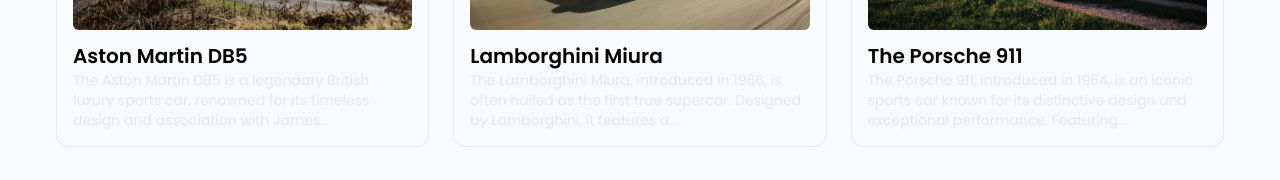
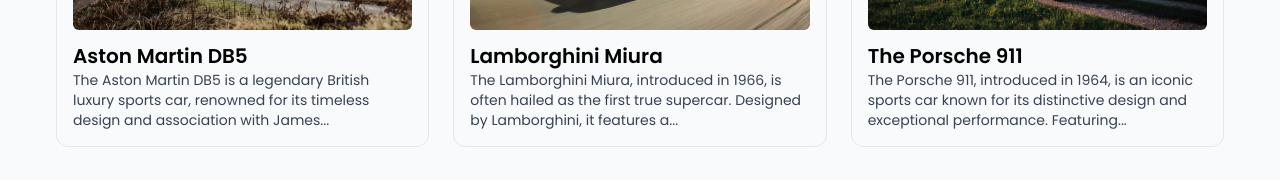
Before and after one commit to AdityaShinde-git/NextSamplePort, a Next.js app: page / in a window 1280 px wide. Shown: the part 1291-1471 px from the top of the page. Built offline with nearby package versions, Linux system fonts and the light colour scheme.

Commit message:
first-commit

```diff
--- a/app/components/Projects.tsx
+++ b/app/components/Projects.tsx
@@ -37,7 +37,7 @@
         >
           <img src={project.image} alt={project.title} className="rounded-md mb-3" />
           <h3 className="text-xl font-semibold">{project.title}</h3>
-          <p className="text-sm text-gray-200">{truncateText(project.description, 20)}</p>
+          <p className=" text-gray-700 text-sm dark:text-gray-200">{truncateText(project.description, 20)}</p>
         </Link>
       ))}
 
--- a/app/projects/[id]/page.tsx
+++ b/app/projects/[id]/page.tsx
@@ -1,20 +1,34 @@
 // app/projects/[id]/page.tsx
 
-import portfolioData from "../../data/data";
+import { notFound } from "next/navigation";
 import Link from "next/link";
-import { notFound } from "next/navigation";
+import portfolioData from "@/app/data/data"; // Correct import for your data
 
-export default function ProjectDetail({ params }: { params: { id: string } }) {
+interface PageProps {
+  params: {
+    id: string;
+  };
+}
+
+// Since params is an async value, mark the function as async to handle it
+export default async function ProjectDetail({ params }: PageProps) {
+  // Await the params.id before proceeding to fetch the project
+  const { id } = await params;
+
+  // Make sure that the id is valid
+  if (!id || typeof id !== "string") {
+    return notFound();
+  }
+
   const projects = portfolioData.projects;
-  const index = projects.findIndex((p) => p.id === params.id);
+  const index = projects.findIndex((project) => project.id === id);
 
+  // If the project doesn't exist, return 404
   if (index === -1) return notFound();
 
   const project = projects[index];
-  const prevProject = projects[index - 1];
-  const nextProject = projects[index + 1];
-
-
+  const prevProject = index > 0 ? projects[index - 1] : null;
+  const nextProject = index < projects.length - 1 ? projects[index + 1] : null;
 
   return (
     <div className="p-10 max-w-3xl mx-auto">
@@ -39,8 +53,9 @@
           </Link>
         ) : <div />}
       </div>
-    <div className=" fixed top-3 left-3 text-sm text-blue-500">
-        <Link href="/#projects" className="hover:underline text-black dark:text-white ">
+
+      <div className="fixed top-3 left-3 text-sm text-blue-500">
+        <Link href="/#projects" className="hover:underline text-black dark:text-white">
           ← Back to all projects
         </Link>
       </div>
--- a/tsconfig.json
+++ b/tsconfig.json
@@ -18,6 +18,7 @@
         "name": "next"
       }
     ],
+    "baseUrl": ".",
     "paths": {
       "@/*": ["./*"]
     }
```
